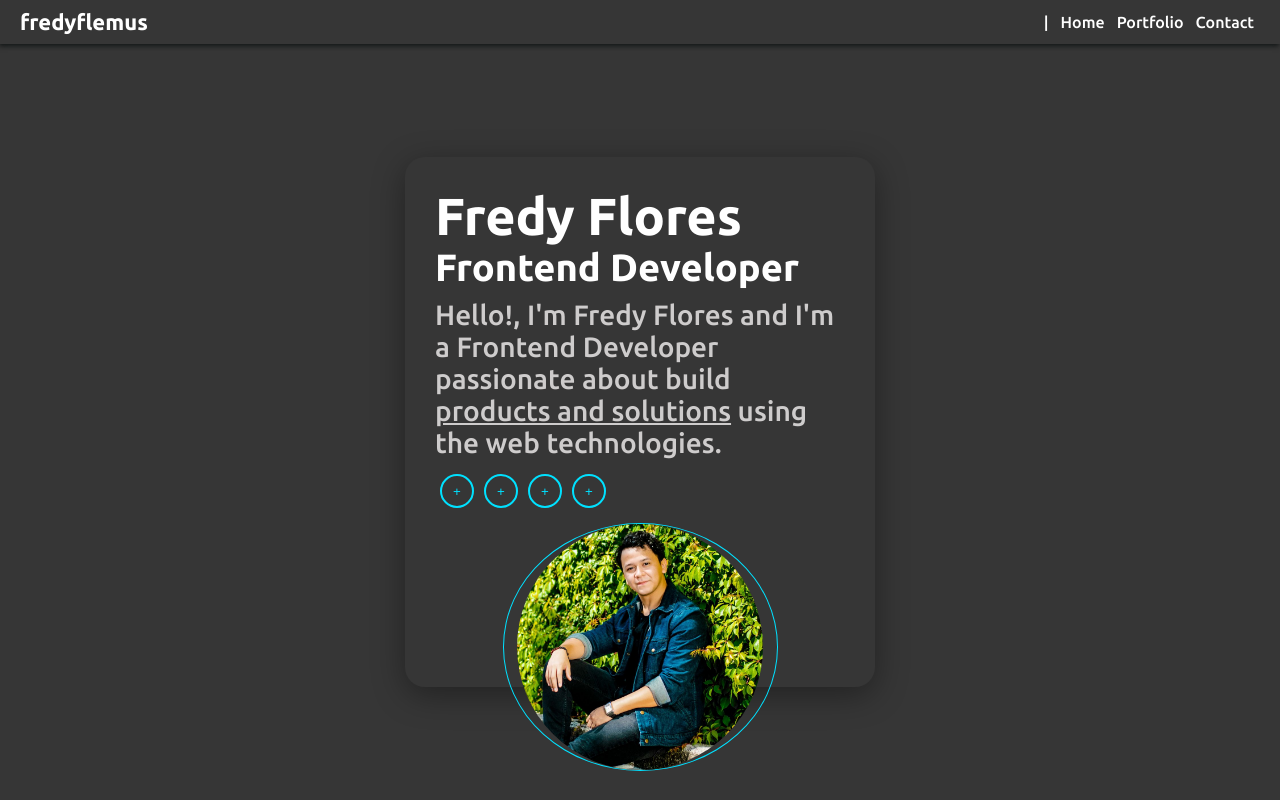
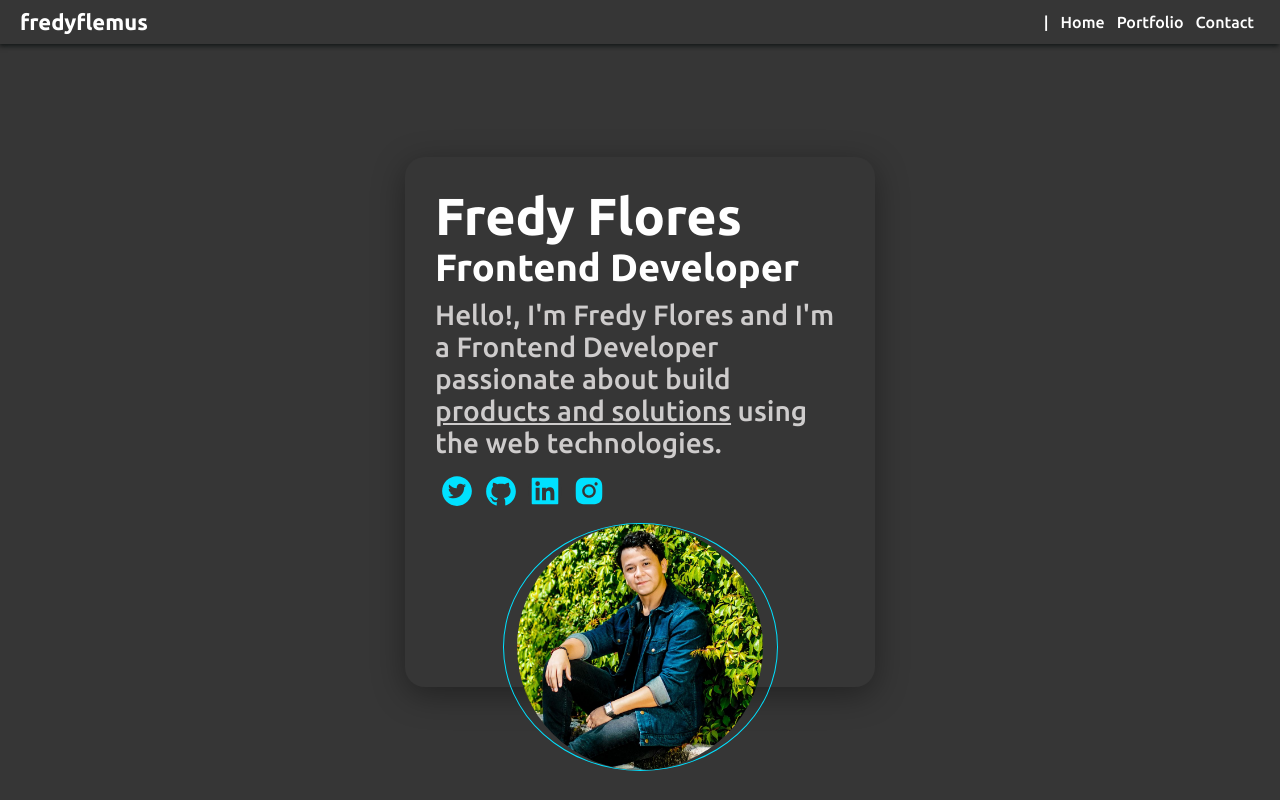
Before and after one commit to fredydlemus/myPage, a React app: page /#/ in a window 1280 px wide. Built offline with nearby package versions, Linux system fonts and the light colour scheme.

Commit message:
[ADD] social media icons

```diff
--- a/src/components/Header.jsx
+++ b/src/components/Header.jsx
@@ -2,6 +2,7 @@ import React from 'react';
 import {Link} from 'react-router-dom';
 import '../styles/Header.scss';
 import { MdMenu } from "react-icons/md";
+
 
 
 const Header = () => {
--- a/src/components/SocialButton.jsx
+++ b/src/components/SocialButton.jsx
@@ -1,10 +1,13 @@
 import React from 'react';
 import '../styles/SocialButton.scss'
 
-const SocialButton = () =>{
+const SocialButton = ({icon, link}) =>{
     return(
         <button className='SocialButton'>
-            <span>+</span>
+            <a href={link} target='_blank'>
+                {icon}
+            </a>
+
         </button>
     );
 }
--- /dev/null
+++ b/src/data/personalInformation.js
@@ -0,0 +1,8 @@
+const fredy = {
+    twitter: 'https://twitter.com/fredyflemus',
+    github: 'https://github.com/fredyflemus',
+    linkedin: 'https://www.linkedin.com/in/fredy-daniel-flores-lemus-8a979a196/',
+    instagram: 'https://www.instagram.com/fredyflemus/'
+}
+
+export default fredy;
--- a/src/pages/Home.jsx
+++ b/src/pages/Home.jsx
@@ -3,6 +3,10 @@ import '../styles/Home.scss';
 import InConstructionMessage from '../components/InConstructionMessage';
 import SocialButton from '../components/SocialButton';
 import Photo from '../assets/me2021.jpg';
+
+import {AiFillTwitterCircle, AiFillGithub, AiFillLinkedin, AiFillInstagram} from 'react-icons/ai';
+import fredy from '../data/personalInformation';
+
 
 const Home = () => {
     return(
@@ -16,10 +20,22 @@ const Home = () => {
                     </p>
 
                     <section className='Hero-social-media'>
-                        <SocialButton />
-                        <SocialButton />
-                        <SocialButton />
-                        <SocialButton />
+                        <SocialButton
+                            icon={<AiFillTwitterCircle size='25px'/>}
+                            link={fredy.twitter}
+                            />
+                        <SocialButton
+                            icon={<AiFillGithub size='25px'/>}
+                            link={fredy.github}
+                        />
+                        <SocialButton
+                            icon={<AiFillLinkedin size='25px'/>}
+                            link={fredy.linkedin}
+                        />
+                        <SocialButton
+                            icon={<AiFillInstagram size='25px'/>}
+                            link={fredy.instagram}
+                        />
                     </section>
                 </section>
                 <div className='Hero-photo'>
--- a/src/styles/Home.scss
+++ b/src/styles/Home.scss
@@ -1,40 +1,40 @@
-.Home{
+.Home {
   width: 100%;
   height: calc(100vh - 44px);
   display: flex;
   justify-content: center;
   align-items: center;
 
-    .Hero-wrapper{
+  .Hero-wrapper {
     display: flex;
     flex-direction: column;
     padding: 10px 20px 10px 20px;
     box-shadow: 0 8px 32px 0 rgb(0 0 0 / 37%);
     border-radius: 20px;
     width: 85%;
-        height:fit-content;
-        max-width: 300px;
+    height: fit-content;
+    max-height: 90%;
+    // max-width: 300px;
     gap: 10px;
-        .Hero-info{
-
-            h1{
+    .Hero-info {
+      h1 {
         font-size: 42px;
-
       }
-            h2{
+      h2 {
         margin-bottom: 10px;
       }
-            p{
+      p {
         color: var(--white-gray);
         margin-bottom: 10px;
-                a{
+        a {
           color: inherit;
-
         }
       }
+      .Hero-social-media {
+        display: flex;
       }
-        .Hero-photo{
-
+    }
+    .Hero-photo {
       width: 175px;
       height: 175px;
       margin: 0 auto;
@@ -43,31 +43,30 @@
       justify-content: center;
       border: 1px solid var(--skyblue);
       border-radius: 50%;
-            img{
+      img {
         width: 90%;
         border-radius: 50%;
-
       }
     }
   }
   @media screen and (min-width: 768px) {
-        .Hero-wrapper{
+    .Hero-wrapper {
       max-width: 470px;
       height: 70%;
       padding: 30px;
 
-            .Hero-info{
-                h1{
+      .Hero-info {
+        h1 {
           font-size: 52px;
         }
-                h2{
+        h2 {
           font-size: 38px;
         }
-                p{
+        p {
           font-size: 28px;
         }
       }
-            .Hero-photo{
+      .Hero-photo {
         width: 275px;
         height: 275px;
       }
--- a/src/styles/SocialButton.scss
+++ b/src/styles/SocialButton.scss
@@ -1,10 +1,22 @@
-.SocialButton{
+.SocialButton {
   width: 34px;
   height: 34px;
   border-radius: 50%;
-    border: 2px solid var(--skyblue);
+  border: none;
   margin: 5px;
   background-color: var(--gray);
   color: var(--skyblue);
   cursor: pointer;
+  a {
+    color: var(--skyblue);
+    display: flex;
+    align-items: center;
+    justify-content: center;
+    width: 100%;
+    height: 100%;
+    svg {
+      width: 100%;
+      height: 100%;
     }
+  }
+}
```
Also changed, not shown: 1 other file (tests, documents, lock files or other folders). Lines whose indentation alone changed are shown as unchanged.
